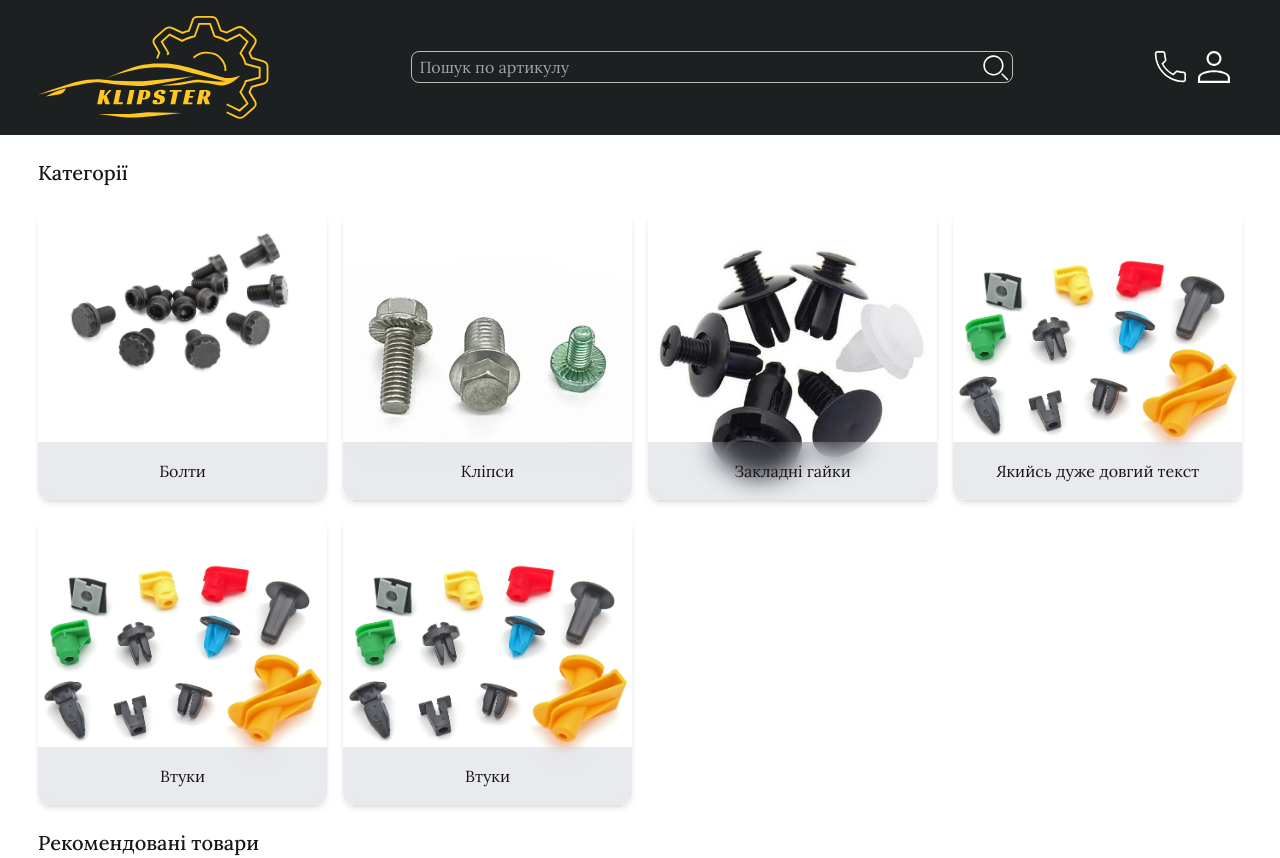
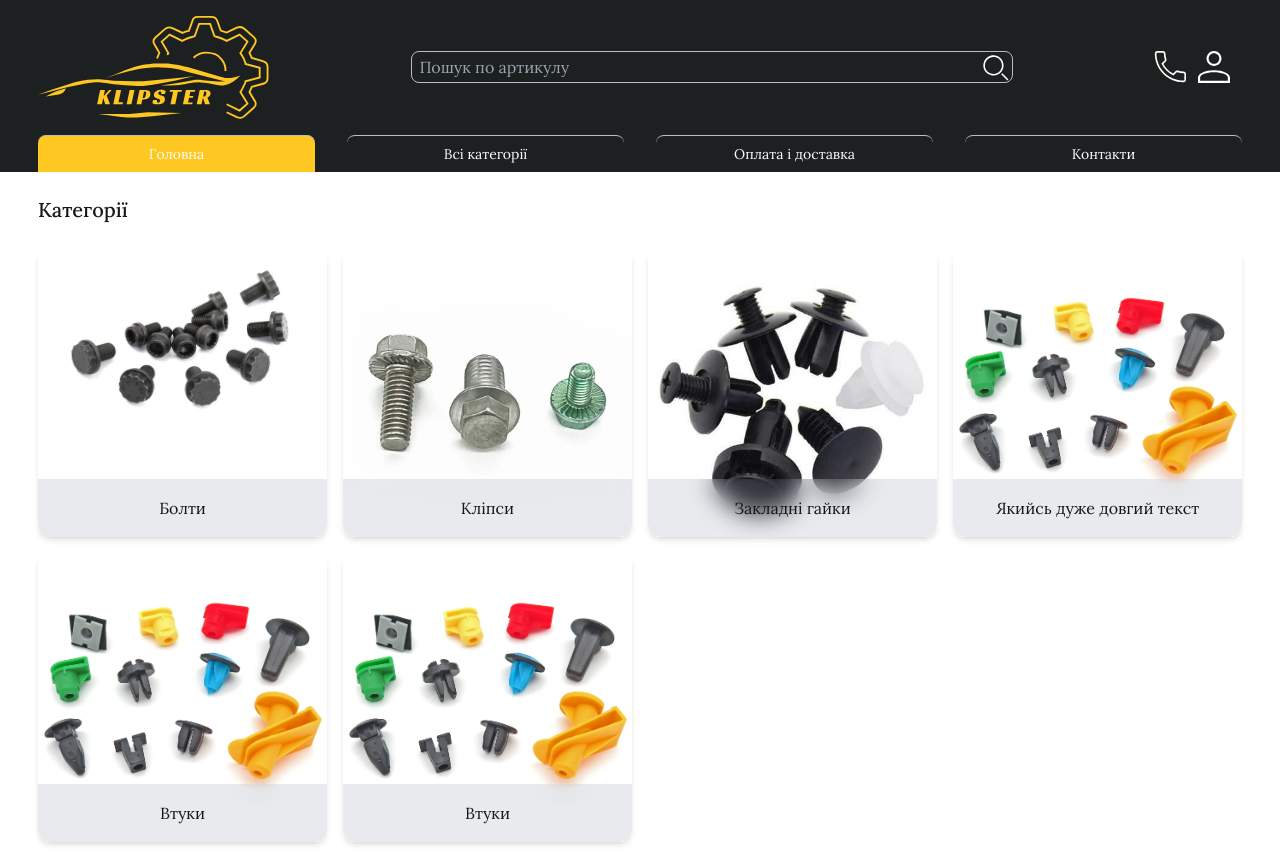
Before and after one commit to IgorBoichuk/Klipster, a Next.js app: page / in a window 1280 px wide. Shown: the top 858 px of the page. Built offline with nearby package versions, Linux system fonts and the light colour scheme.

Commit message:
nav menu

```diff
--- a/src/shared/NavMenu.tsx
+++ b/src/shared/NavMenu.tsx
@@ -11,9 +11,10 @@ interface NavMenuProps {
 	custom?: string;
 	footer?: boolean;
 	burger?: boolean;
+	header?: boolean;
 }
 
-export const NavMenu = ({ custom, footer, burger }: NavMenuProps) => {
+export const NavMenu = ({ custom, footer, burger, header }: NavMenuProps) => {
 	//@ts-ignore
 	const { closePopup } = usePopup();
 	const menu = [
@@ -30,17 +31,30 @@ export const NavMenu = ({ custom, footer, burger }: NavMenuProps) => {
 			onClick={() => {
 				burger && closePopup();
 			}}
+			className={`${!burger && !footer && 'hidden lg:block'}`}
 		>
-			<ul className={`flex  ${custom ? custom : ''}  md:text-[16px] ${burger ? 'text-start gap-2' : 'gap-8'}`}>
+			<ul
+				className={`flex md:text-[16px] ${burger ? 'text-start gap-2' : 'gap-8'}
+				${header ? 'grid grid-cols-4 text-center gap-8' : ''}
+				${custom ? custom : ''}
+			`}
+			>
 				{menu.map(i => (
-					<li key={i.id} className={` ${burger && ' shadow-[5px_10px_30px_0px_rgba(187,187,211,0.50)]   '}`}>
+					<li
+						key={i.id}
+						className={`
+							${pathname === i.href && header ? '  bg-cyellow ' : ''}
+							${burger && 'rounded-xl bg-cwhite shadow-md'}
+							${header && 'text-sm text-cwhite rounded-t-lg border-cdarkgray border-t-[1px] hover:bg-cyellow'}`}
+					>
 						<Link
 							//@ts-ignore
 							href={i.href}
 							className={`
-								${(pathname.slice(3) === i.href || pathname.slice(0, -2) === i.href) && !footer ? '  text-cwhite ' : ''}
-								${footer ? 'text-cwhite hover:text-cyellow ' : 'block text-cblack'}
-								${burger && 'block rounded-xl p-2 bg-cwhite text-cblack w-[100%]'}
+								${burger && pathname === i.href ? 'block p-2 w-[100%] text-cyellow' : 'block p-2 w-[100%]'}
+								${header && 'block px-6 py-2 w-[100%]'}
+								${footer && pathname === i.href ? ' text-cyellow' : ''}
+								${footer ? 'text-cwhite hover:text-cyellow bg-none ' : ''}
 								`}
 						>
 							{i.name}
--- a/src/shared/components/Footer.tsx
+++ b/src/shared/components/Footer.tsx
@@ -1,10 +1,11 @@
 import { Container } from '../Container';
+import { NavMenu } from '../NavMenu';
 
 export const Footer = () => {
 	return (
 		<footer className=' bg-cdark border-b py-[12px] xl:py-[24px] border-2'>
 			<Container>
-				<p className='font-bold text-cyellow '>Footer</p>
+				<NavMenu footer />
 			</Container>
 		</footer>
 	);
--- a/src/shared/components/Header.tsx
+++ b/src/shared/components/Header.tsx
@@ -10,6 +10,7 @@ import Find from '../../../public/svg/find.svg';
 import Login from '../../../public/svg/login.svg';
 import User from '../../../public/svg/user.svg';
 import { Burger } from '../Burger';
+import { NavMenu } from '../NavMenu';
 
 export const Header = () => {
 	// const pathname = usePathname().split('/')[1]
@@ -49,6 +50,7 @@ export const Header = () => {
 						<Burger />
 					</div>
 				</div>
+				<NavMenu header />
 			</Container>
 		</header>
 	);
```
